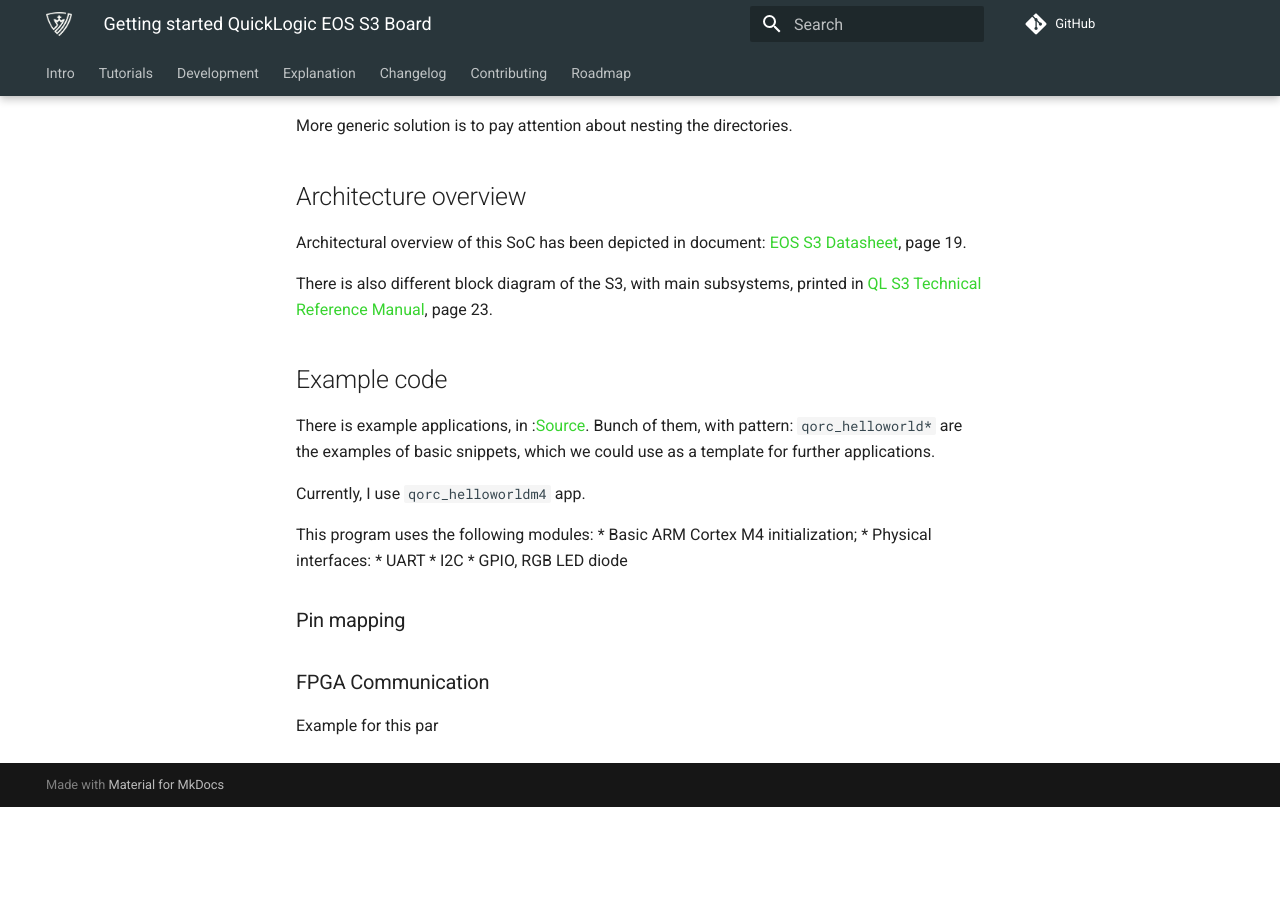
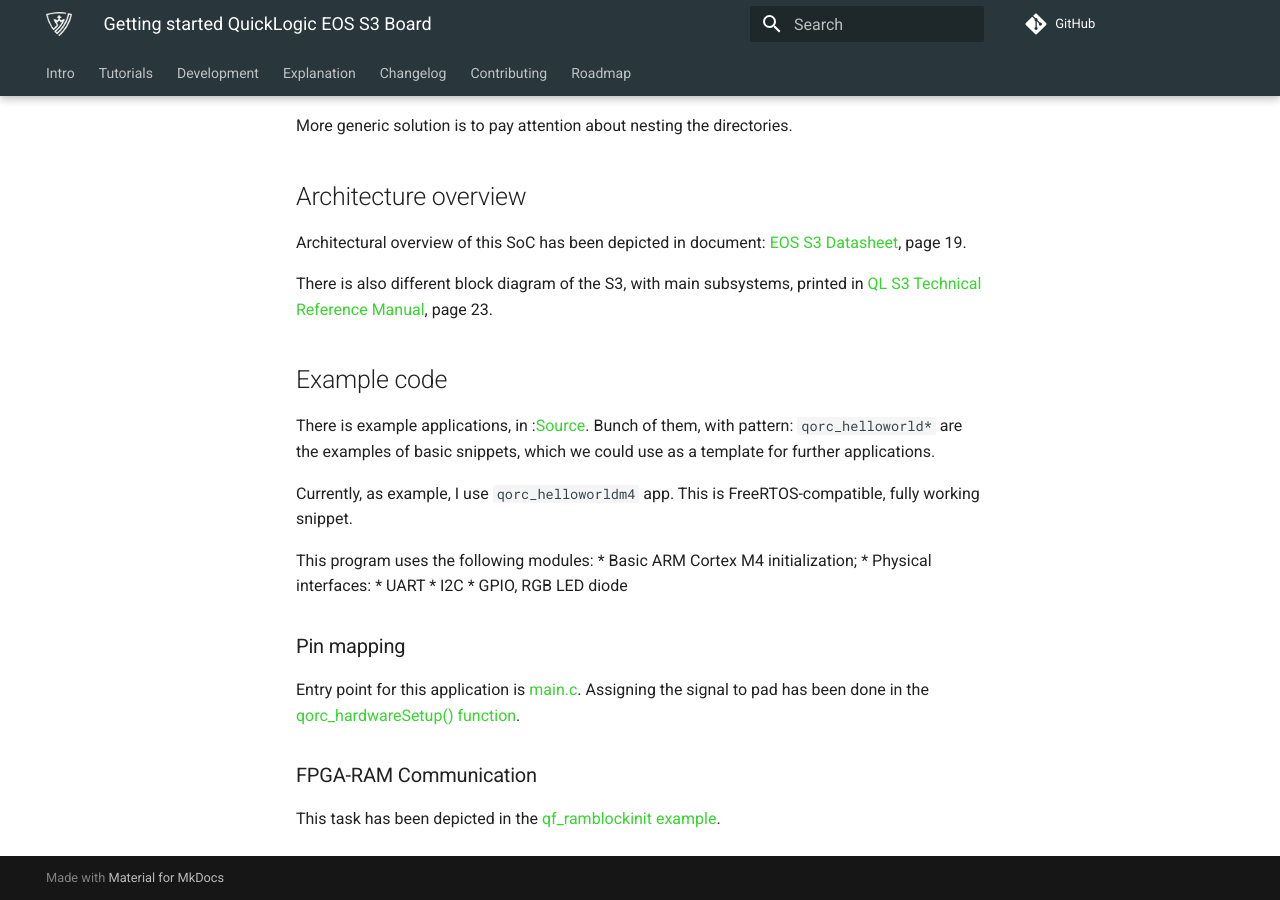
Before and after one commit to Dasharo/twpm-docs, an MkDocs documentation site: the page built from docs/tutorials/tutorial_start_EOS-S3_HW.md, in a window 1280 px wide and 900 px high, scrolled down 1313 px. Built offline with MkDocs 1.6.1 and Material for MkDocs 9.7.7, drawn with Linux system fonts in a browser that asks for light colours; comment, search, counter and statistics services are not loaded; before the commit the page ends 2120 px from its top, so only the background shows below that.

Commit message:
tutorial_start_EOS-S3_HW.md: Add examples for port/pin initialization
Signed-off-by: Karol Zmyslowski <karol.zmyslowski@3mdeb.com>

```diff
--- a/docs/tutorials/tutorial_start_EOS-S3_HW.md
+++ b/docs/tutorials/tutorial_start_EOS-S3_HW.md
@@ -69,7 +69,8 @@
 Bunch of them, with pattern: `qorc_helloworld*` are the examples of basic
 snippets, which we could use as a template for further applications.
 
-Currently, I use `qorc_helloworldm4` app.
+Currently, as example, I use `qorc_helloworldm4` app. This is
+FreeRTOS-compatible, fully working snippet.
 
 This program uses the following modules:
 * Basic ARM Cortex M4 initialization;
@@ -80,6 +81,10 @@
 
 ### Pin mapping
 
-### FPGA Communication
+Entry point for this application is [main.c](https://github.com/coolbreeze413/qorc-onion-apps/blob/master/qorc_helloworldm4/src/main.c).
+Assigning the signal to pad has been done in the [qorc_hardwareSetup() function](https://github.com/coolbreeze413/qorc-onion-apps/blob/a960ca3f450fafde9da07547b35efe8e1caa2574/qorc_helloworldm4/src/qorc_hardwaresetup.c#LL48C9-L48C9).
 
-Example for this par
+
+### FPGA-RAM Communication
+
+This task has been depicted in the [qf_ramblockinit example](https://github.com/QuickLogic-Corp/qorc-testapps/tree/92bf33c9dd51aed94554d26e85fd37faf756f42e/qf_ramblockinit).
```
